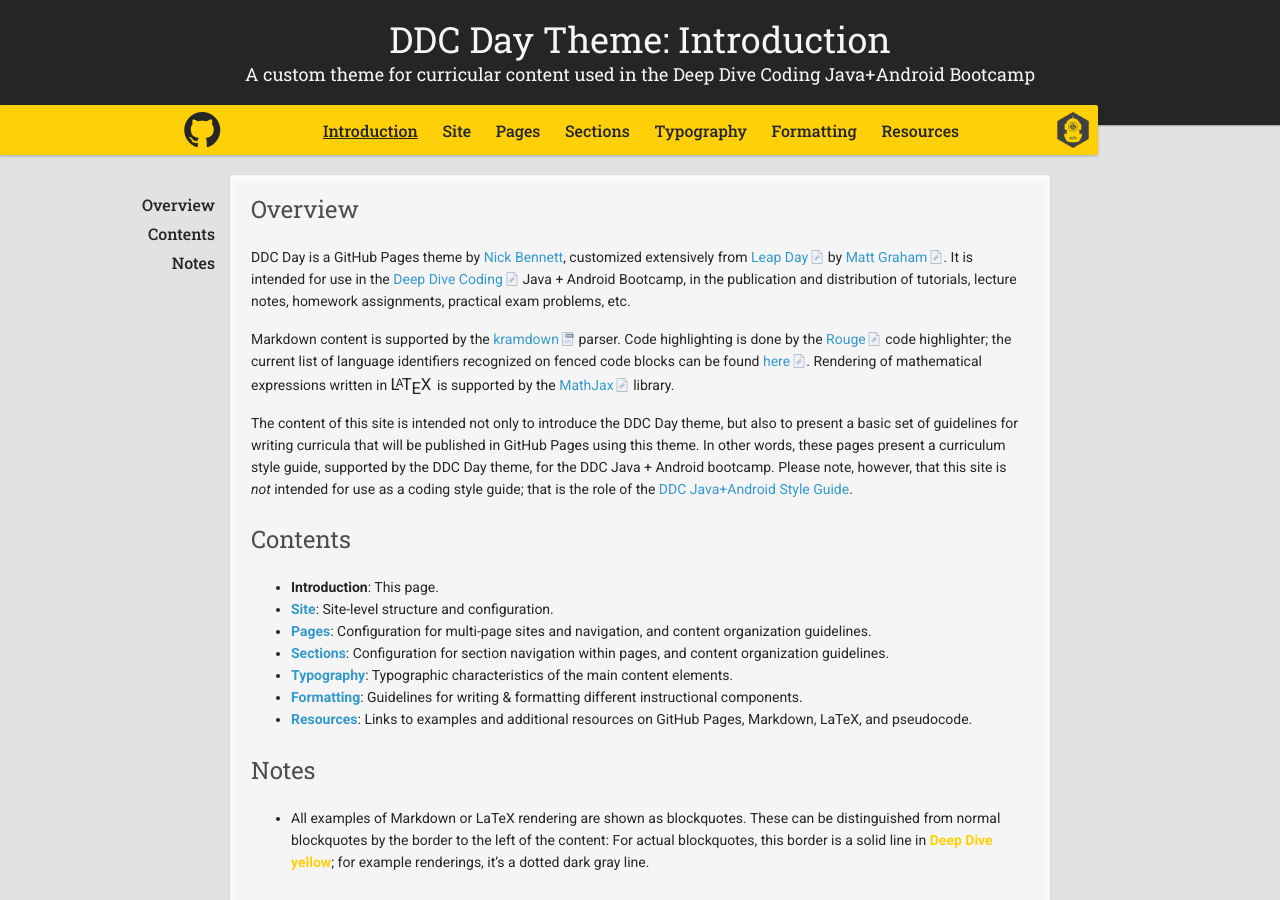
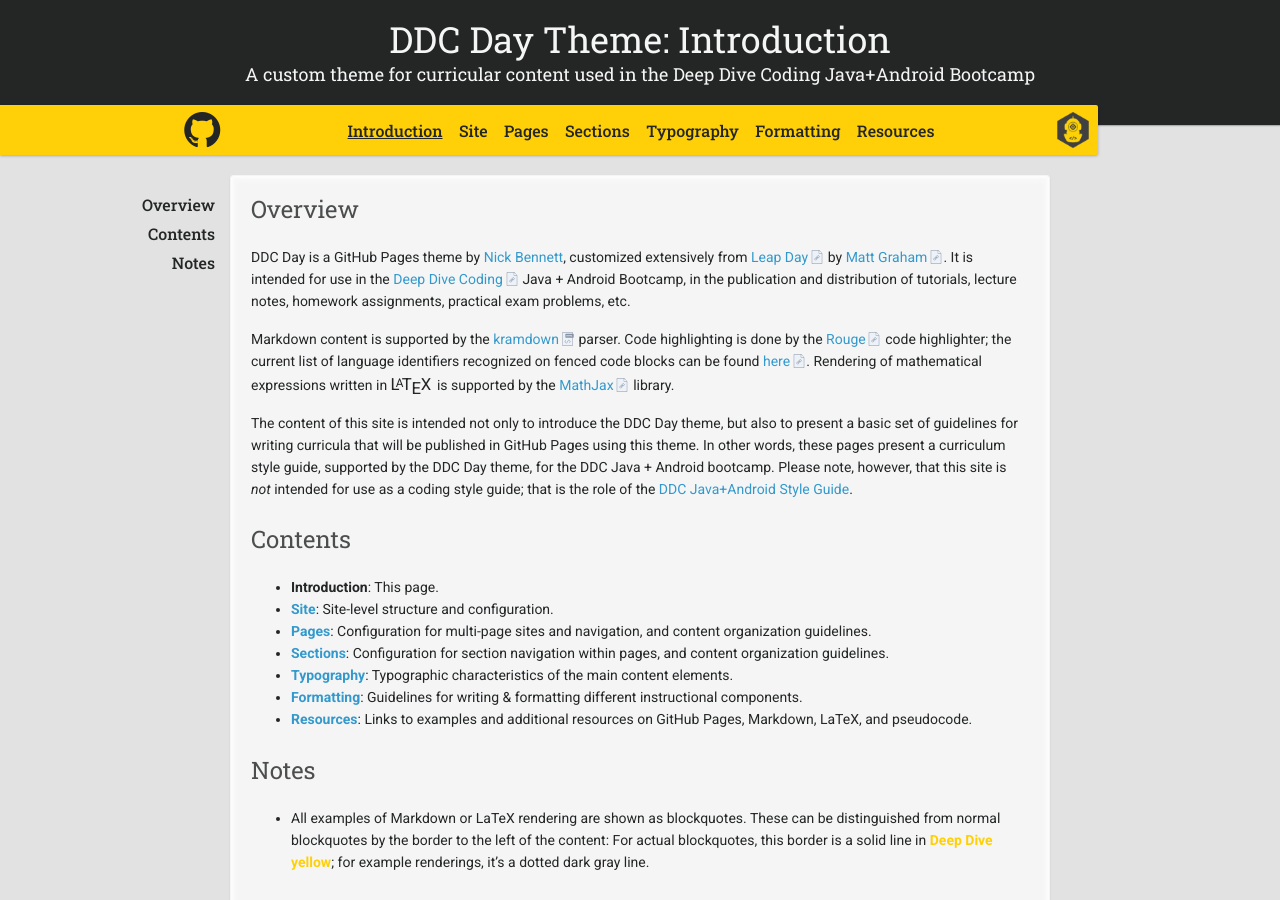
Before and after one commit to ddc-java/ddc-day, a Jekyll site: the page built from index.md, in a window 1280 px wide and 900 px high. Built offline with Jekyll 4.4.1, drawn with Linux system fonts in a browser that asks for light colours; nearby versions of some CDN libraries; our own code applies the rules of GitHub Pages for plain Markdown files; formulas are drawn with MathJax 3.

Commit message:
Tighten navigator margins

```diff
--- a/_sass/ddc-day.scss
+++ b/_sass/ddc-day.scss
@@ -495,9 +495,9 @@ div#banner {
       li {
 
         margin-top: 0;
-        margin-right: 1.5%;
+        margin-right: 1%;
         margin-bottom: 0;
-        margin-left: 1.5%;
+        margin-left: 1%;
         font-family: $navigator-fonts;
         white-space: nowrap;
 
@@ -821,7 +821,7 @@ div.wrapper {
         font-size: 14px;
 
         li {
-          margin: 0 2%;
+          margin: 0 0.5%;
         }
 
       }
```
